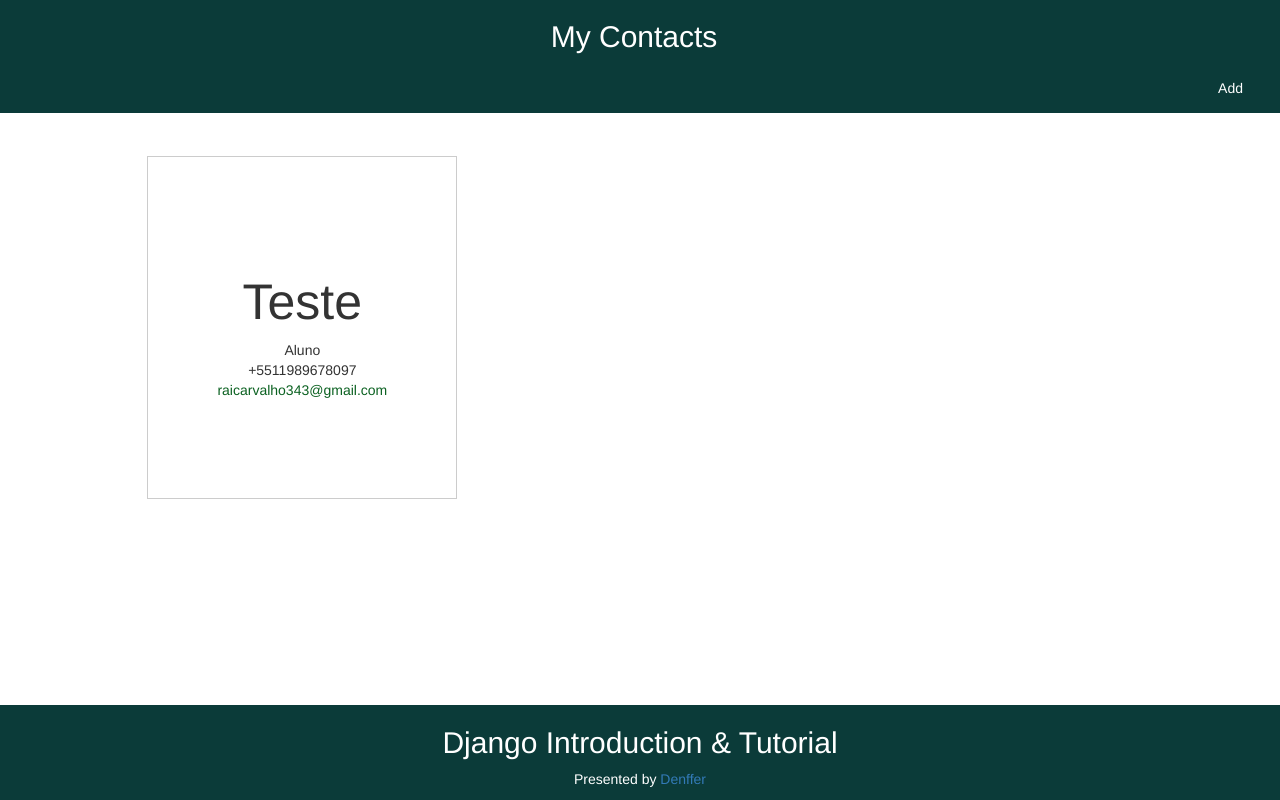
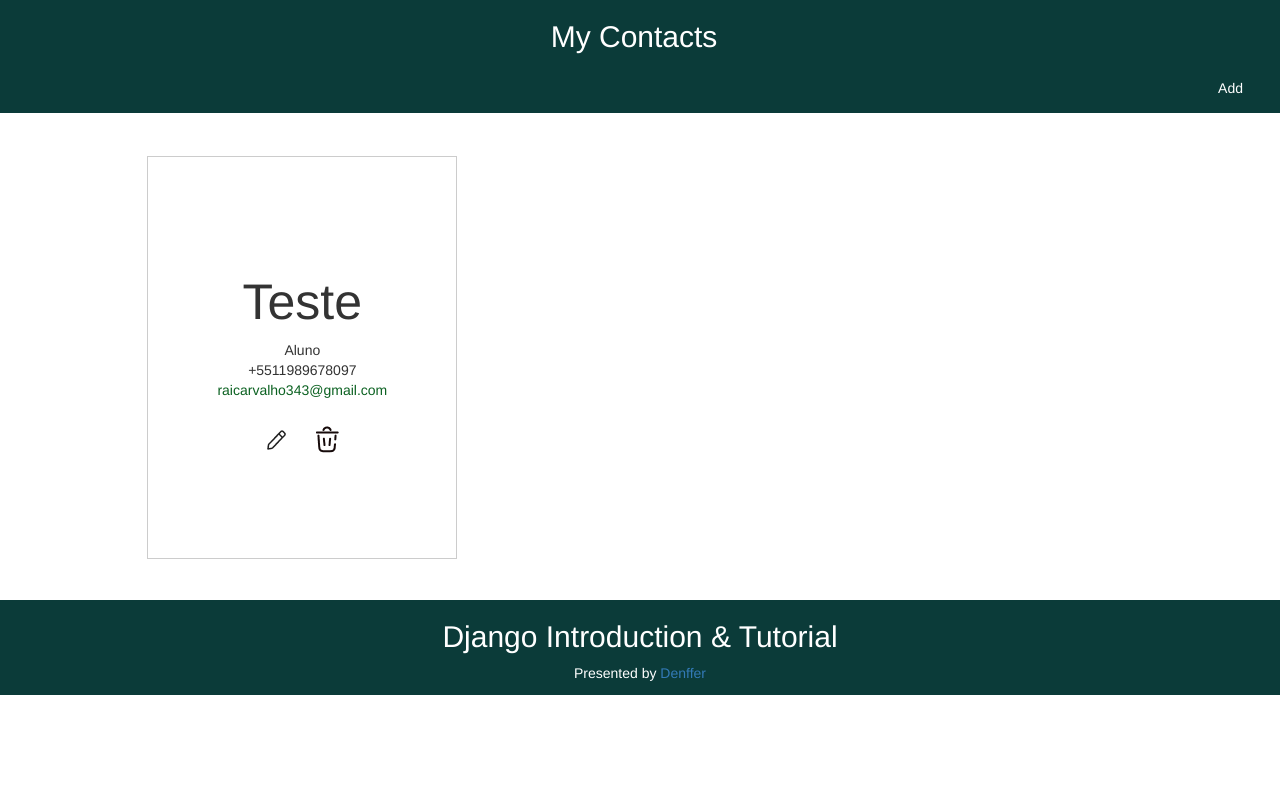
Before and after one commit to Rai123100/Django-pro, a Django app: page / in a window 1280 px wide. Run offline with Django 5.2, Linux system fonts and the light colour scheme; data comes from the database, SQL or seed files in the repository; both versions use the stored data as it was after the commit; some libraries are stand-ins or nearby versions.

Commit message:
Começando a Atividade - Icones inseridos, funcionalidades não funcionais

```diff
--- a/mycontacts/static/css/show.css
+++ b/mycontacts/static/css/show.css
@@ -1,32 +1,31 @@
-html{
-	height: 100%;
-}
-.name{
+.name {
     font-size: 50px;
 }
-.email{
+.email {
     color: #0B6121;
 }
+
 .grid {
     overflow: hidden;
     padding: 2em 2em;
     max-width: 76em;
     margin: 0 auto;
 }
+
 .grid li {
+    padding: 0 0.8em 1.3em;
+}
 
-			padding: 0 0.8em 1.3em ;
-		}
 .grid li > div {
     border-bottom: 1.8px solid #cccccc;
     border-right: 1.4px solid #cccccc;
     border-left: 0.7px solid #cccccc;
     border-top: 0.6px solid #cccccc;
-
     background: #ffffff;
     padding: 7em 2em;
     text-align: center;
 }
+
 .grid li a {
     color: #0B6121;
 }
@@ -46,6 +45,7 @@ html{
         width: 100%;
     }
 }
+
 @media all and (min-width: 60em) {
     .grid li {
         width: 33%;
@@ -54,13 +54,14 @@ html{
         width: 100%;
     }
 }
-.container-show{
+
+.container-show {
     padding-top: 10%;
     padding-bottom: 7%;
 }
 
 .js-global-header-scrolling {
- top: -4em; /* Height of the header */
+    top: -4em;
 }
 
 body {
@@ -70,56 +71,62 @@ body {
 }
 
 .footer {
-  color:white;
+    color: white;
     text-align: center;
     padding: 0.5px;
-
     width: 100%;
     height: 95px;
     background-color: #0b3B39;
-
-
-  position: absolute; /*keeps the footer at the bottom*/
+    position: absolute;
     right: 0;
     bottom: 0;
     left: 0;
 }
 
 .header {
-  color:white;
+    color: white;
     background-color: #0B3B39;
     width: 100%;
-  position:fixed;
+    position: fixed;
     text-align: center;
     transition: top .2s ease-in;
 }
 
 .header a {
-	text-decoration:none;
-	display:block;
-    color:white;
-	background: url(image url) center center no-repeat;
+    text-decoration: none;
+    display: block;
+    color: white;
     margin-right: 12px;
     padding: 15px 25px;
 }
 
 .header a:hover {
-	text-decoration:none;
-    color:white;
+    color: white;
     background-color: #0B6121;
-    display:block;
     padding: 15px 25px;
 }
 
 .header h2 a {
-	text-decoration:none;
-    color:white;
+    text-decoration: none;
+    color: white;
     padding: 0px 0px;
 }
 
 .header h2 a:hover {
-	text-decoration:none;
-    color:white;
+    color: white;
     background-color: #0B3B39;
-    padding: 0px 0px
+    padding: 0px 0px;
 }
+
+.imagens {
+	margin-top: 20px;
+    display: flex;
+    gap: 10px;
+    justify-content: center;
+}
+
+.imagens img {
+    width: 40px;
+    height: 40px;
+    cursor: pointer;
+}
--- a/mycontacts/templates/mycontacts/show.html
+++ b/mycontacts/templates/mycontacts/show.html
@@ -2,20 +2,26 @@
 {% load static %}
 
 {% block content %}
+<link rel="stylesheet" href="{% static 'css/show.css' %}">
+
 <div class="container-show">
     <ul class="grid" style="list-style-type: none">
-
         {% for contact in contacts %}
         <li>
             <div>
                 <h2 class="name">{{ contact.name }}</h2>
                 <div class="relation">{{ contact.relation }}</div>
                 <div class="phone">{{ contact.phone }}</div>
-            <div class="email"><a href='{{ contact.email }}'>{{ contact.email }}</a> </div>
+                <div class="email">
+                    <a href='mailto:{{ contact.email }}'>{{ contact.email }}</a>
+                </div>
+                <div class="imagens">
+                    <a href="{% url 'edit_contact' contact.pk %}"><img src="{% static 'css/img/Lapis(Edição).png' %}" alt="Editar" class="editar"></a>
+                    <a href="#"><img src="{% static 'css/img/Lixeira(Edição).png' %}" alt="Excluir" class="excluir"></a>
+                </div>
             </div>
         </li>
-    {%  endfor %}
-
+        {% endfor %}
     </ul>
 </div>
 {% endblock content %}
--- a/mycontacts/views.py
+++ b/mycontacts/views.py
@@ -1,4 +1,4 @@
-from django.shortcuts import render
+from django.shortcuts import render, get_object_or_404, redirect
 from .forms import AddForm
 from .models import Contact
 from django.http import HttpResponseRedirect
@@ -40,3 +40,16 @@ def add(request):
             return render(request, 'mycontacts/add.html')
     else:
         return render(request, 'mycontacts/add.html')
+
+def edit_contact(request, pk):  # <-- adicione o pk como parâmetro
+    contact = get_object_or_404(Contact, pk=pk)
+
+    if request.method == 'POST':
+        form = AddForm(request.POST, instance=contact)
+        if form.is_valid():
+            form.save()
+            return redirect('show')  # Nome da rota de listagem
+    else:
+        form = AddForm(instance=contact)
+
+    return render(request, 'mycontacts/edit.html', {'form': form, 'contact': contact})
--- a/webdev/urls.py
+++ b/webdev/urls.py
@@ -23,4 +23,6 @@ urlpatterns = [
     path('admin/', admin.site.urls),
     path('', views.show),
     path('add/', views.add),
+    path('edit/<int:pk>/', views.edit_contact, name='edit_contact')
+
 ]
```
Also changed, not shown: mycontacts/templates/mycontacts/edit.html (added, +48 -0 lines), db.sqlite3, mycontacts/static/css/img/Lapis(Edição).png (added), mycontacts/static/css/img/Lixeira(Edição).png (added). Lines whose indentation alone changed are shown as unchanged.
